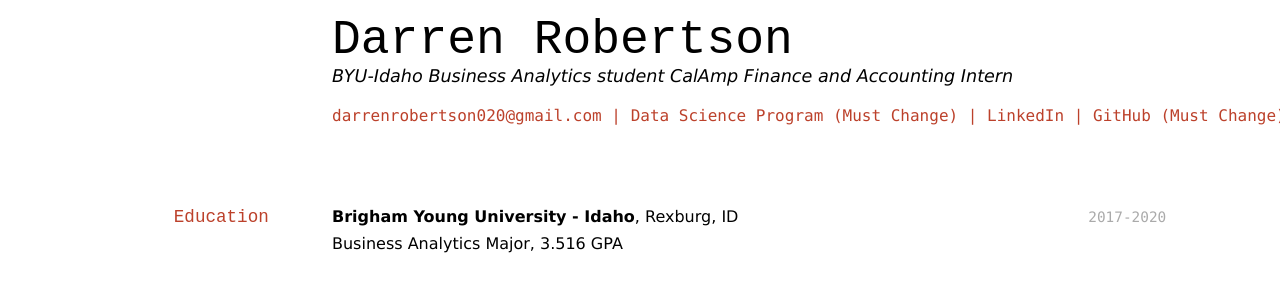
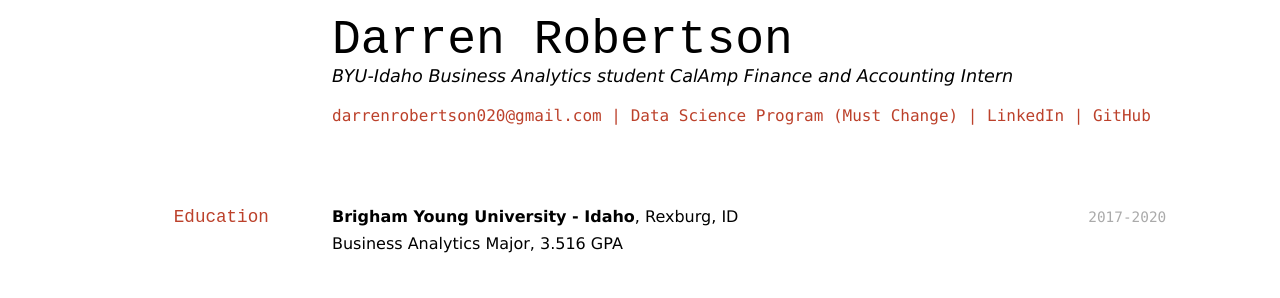
Before and after one commit to robertsonDarren/darrenrobertson_resume, a Jekyll site: the page built from docs/index.md, in a window 1280 px wide. Shown: the top 298 px of the page. Built offline with Jekyll 4.4.1, drawn with Linux system fonts in a browser that asks for light colours.

Commit message:
Added GitHub account

```diff
--- a/docs/index.md
+++ b/docs/index.md
@@ -10,7 +10,7 @@ CalAmp Finance and Accounting Intern
 <a href="darrenrobertson020@gmail.com">darrenrobertson020@gmail.com</a>
 | <a href="https://byuidatascience.github.io/development.html">Data Science Program (Must Change)</a>
 | <a href="https://www.linkedin.com/in/darren-robertson020/">LinkedIn</a>
-| <a href="https://github.com/byuids-resumes">GitHub (Must Change)</a>
+| <a href="https://github.com/robertsonDarren">GitHub</a>
 </div>
 
 <!-- https://www.monique.tech/the-art-of-markdown -->
```
